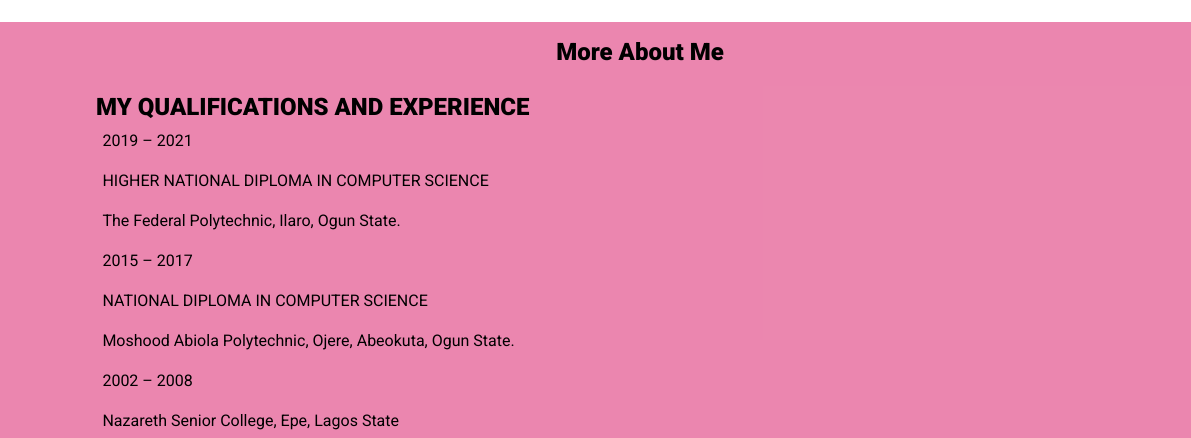
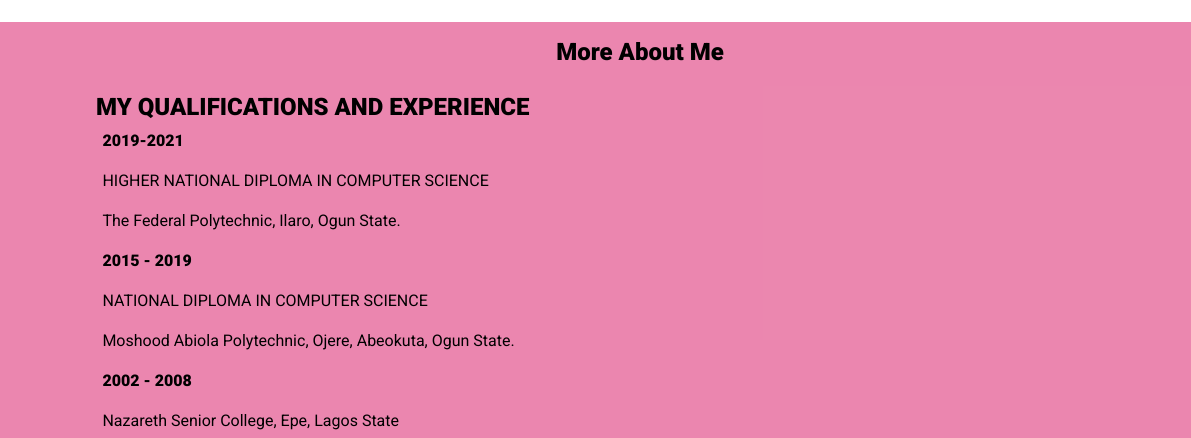
Before and after one commit to samsticks/Education_Website, a plain HTML site: page index.html in a window 1280 px wide. Shown: the part 423-861 px from the top of the page, 0-1191 px from the left. Drawn offline with nearby package versions, Linux system fonts and the light colour scheme; files that its build step writes are made by us from their sources.

Commit message:
Add files via upload

```diff
--- a/index.html
+++ b/index.html
@@ -69,15 +69,15 @@
             <h2>More About Me</h2>
             <BR/>
             <H1>MY QUALIFICATIONS AND EXPERIENCE</H1>
-            <P> 2019 – 2021</P>
+            <P> <strong>2019-2021</strong> </P>
             <P>HIGHER NATIONAL DIPLOMA IN COMPUTER SCIENCE</P>
             <P>The Federal Polytechnic, Ilaro, Ogun State.</P>
 
-            <P>2015 – 2017</P>
+            <P><strong>2015 - 2019</strong></P>
             <P>NATIONAL DIPLOMA IN COMPUTER SCIENCE </P>
             <P> Moshood Abiola Polytechnic, Ojere, Abeokuta, Ogun State.</P>
 
-            <P>2002 – 2008</P>
+            <P><strong>2002 - 2008</strong></P>
             <P> Nazareth Senior College, Epe, Lagos State </P>
 
             <h1>AMBITION</h1>
```
